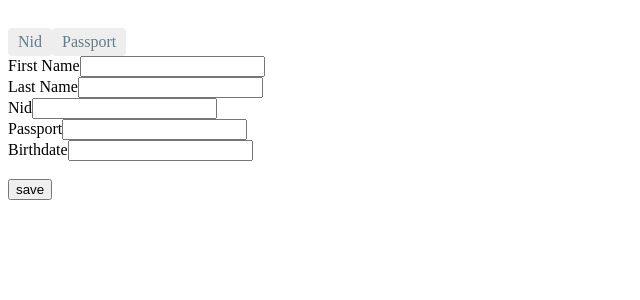
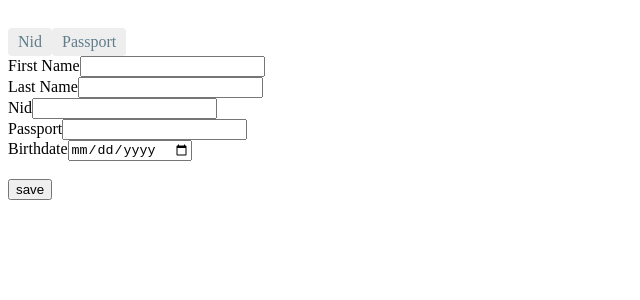
Before and after one commit to nguleduy/microservice_2, an Angular app in the folder rest-client/: page /nids in a window 1280 px wide. Shown: the top 300 px of the page, without its empty margins (0-640 px from the left). Built offline with nearby package versions, Linux system fonts and the light colour scheme.

Commit message:
FE | using date-picker

```diff
--- a/rest-client/src/app/components/nid-form/nid-form.component.html
+++ b/rest-client/src/app/components/nid-form/nid-form.component.html
@@ -48,7 +48,7 @@
       <div class="col-10" *ngIf="nidError?.birthdate">
         <span class="text text-danger">{{nidError.birthdate}}</span>
       </div>
-      <input type="text" name="birthdate" id="birthdate" class="form-control" [(ngModel)]="nid.birthdate">
+      <input type="date" name="birthdate" id="birthdate" class="form-control" [(ngModel)]="nid.birthdate" placeholder="Choose a date">
     </div>
 
     <br>
```
